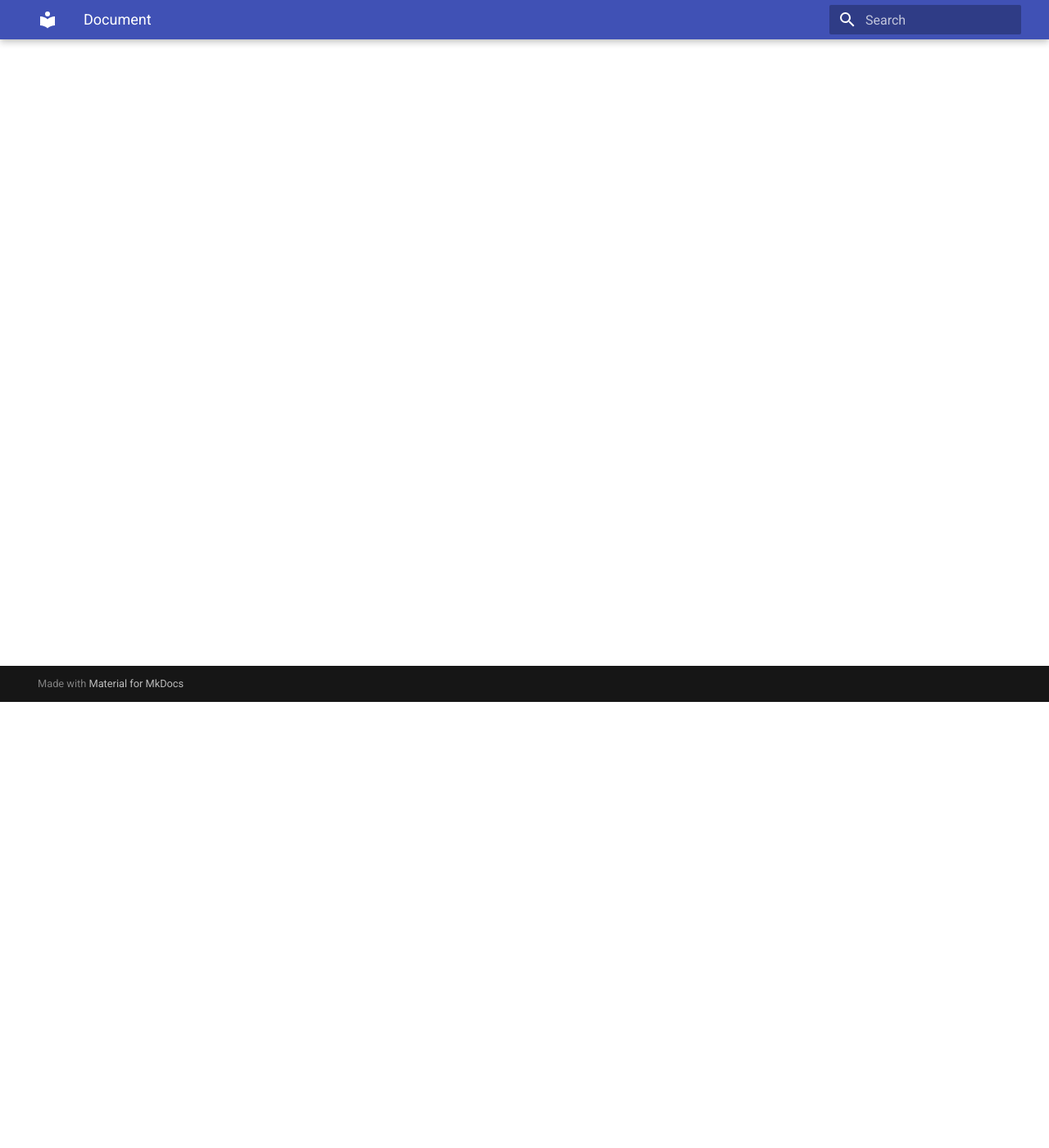
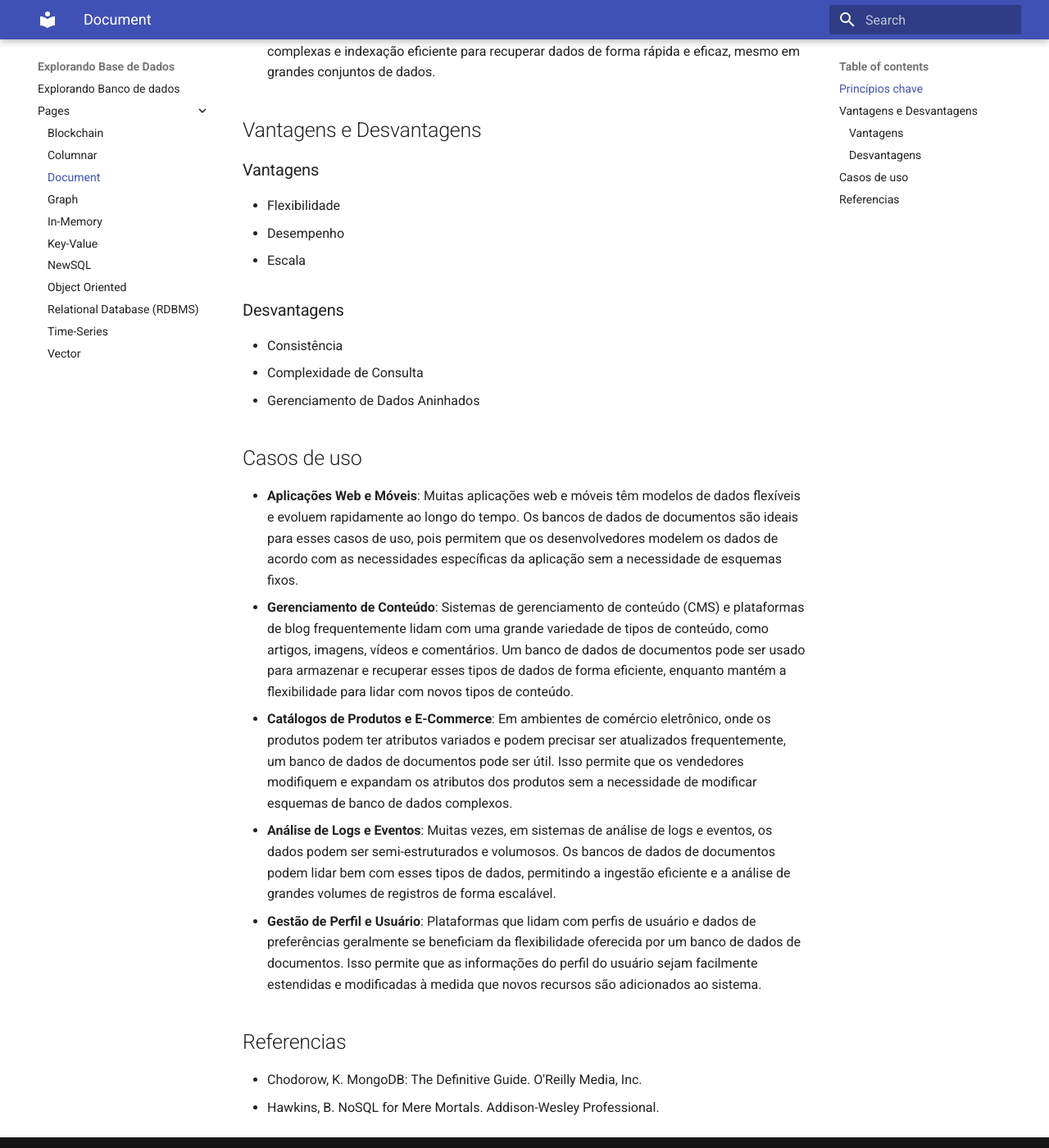
Before and after one commit to phftavares/guide-database, an MkDocs documentation site: the page built from docs/pages/document.md, in a window 1280 px wide and 1400 px high, scrolled down 544 px. Shown: the whole window at 82% size. Built offline with MkDocs 1.6.1 and Material for MkDocs 9.7.7, drawn with Linux system fonts in a browser that asks for light colours; some of the changed text lies outside the part shown.

Commit message:
doc: add document description

```diff
--- a/docs/pages/document.md
+++ b/docs/pages/document.md
@@ -1 +1,31 @@
 # Document
+Um banco de dados de documentos, é um tipo de banco de dados NoSQL que armazena e manipula dados em formato de documentos, em vez de tabelas e linhas como em bancos de dados relacionais tradicionais. Cada documento é uma unidade de armazenamento de dados autocontida, que pode conter campos e valores de diferentes tipos, como texto, números, arrays e até mesmo outros documentos aninhados.
+
+## Princípios chave
+- **Modelagem Flexível**: Os bancos de dados de documentos permitem uma modelagem de dados flexível, onde cada documento pode ter sua própria estrutura, sem a necessidade de seguir um esquema rígido.
+- **Escala Horizontal**: Muitos sistemas de banco de dados de documentos são projetados para escalabilidade horizontal, o que significa que podem facilmente distribuir dados em vários servidores para lidar com grandes volumes de dados e altas cargas de trabalho.
+- **Consulta Poderosa**: Geralmente, esses bancos de dados oferecem suporte a consultas complexas e indexação eficiente para recuperar dados de forma rápida e eficaz, mesmo em grandes conjuntos de dados.
+
+## Vantagens e Desvantagens
+
+### Vantagens
+- Flexibilidade
+- Desempenho
+- Escala
+
+### Desvantagens
+- Consistência
+- Complexidade de Consulta
+- Gerenciamento de Dados Aninhados
+
+## Casos de uso
+- **Aplicações Web e Móveis**: Muitas aplicações web e móveis têm modelos de dados flexíveis e evoluem rapidamente ao longo do tempo. Os bancos de dados de documentos são ideais para esses casos de uso, pois permitem que os desenvolvedores modelem os dados de acordo com as necessidades específicas da aplicação sem a necessidade de esquemas fixos.
+- **Gerenciamento de Conteúdo**: Sistemas de gerenciamento de conteúdo (CMS) e plataformas de blog frequentemente lidam com uma grande variedade de tipos de conteúdo, como artigos, imagens, vídeos e comentários. Um banco de dados de documentos pode ser usado para armazenar e recuperar esses tipos de dados de forma eficiente, enquanto mantém a flexibilidade para lidar com novos tipos de conteúdo.
+- **Catálogos de Produtos e E-Commerce**: Em ambientes de comércio eletrônico, onde os produtos podem ter atributos variados e podem precisar ser atualizados frequentemente, um banco de dados de documentos pode ser útil. Isso permite que os vendedores modifiquem e expandam os atributos dos produtos sem a necessidade de modificar esquemas de banco de dados complexos.
+- **Análise de Logs e Eventos**: Muitas vezes, em sistemas de análise de logs e eventos, os dados podem ser semi-estruturados e volumosos. Os bancos de dados de documentos podem lidar bem com esses tipos de dados, permitindo a ingestão eficiente e a análise de grandes volumes de registros de forma escalável.
+- **Gestão de Perfil e Usuário**: Plataformas que lidam com perfis de usuário e dados de preferências geralmente se beneficiam da flexibilidade oferecida por um banco de dados de documentos. Isso permite que as informações do perfil do usuário sejam facilmente estendidas e modificadas à medida que novos recursos são adicionados ao sistema.
+
+
+## Referencias
+- Chodorow, K. MongoDB: The Definitive Guide. O'Reilly Media, Inc.
+- Hawkins, B. NoSQL for Mere Mortals. Addison-Wesley Professional.
```
